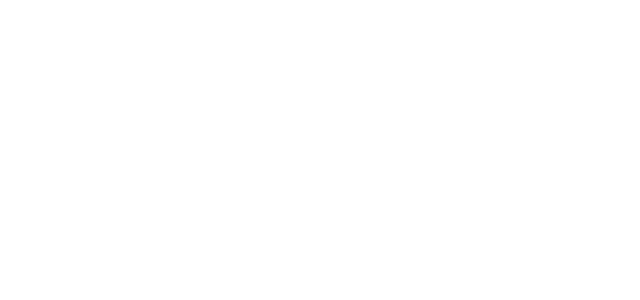
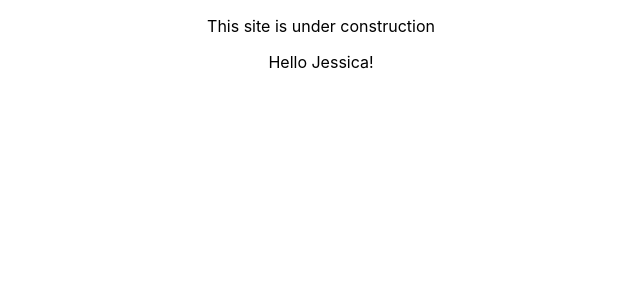
Before and after one commit to peschaefer/Portfolio, a React (Create React App) app: page / in a window 1280 px wide. Shown: the top 300 px of the page, without its empty margins (319-959 px from the left). Built offline with nearby package versions, Linux system fonts and the light colour scheme.

Commit message:
Test commit for hosting

```diff
--- a/src/App.js
+++ b/src/App.js
@@ -1,9 +1,10 @@
 import './App.css';
+import TestJess from "./components/TestJess";
 
 function App() {
   return (
     <div className="App">
-
+        <TestJess/>
     </div>
   );
 }
--- /dev/null
+++ b/src/components/TestJess.jsx
@@ -0,0 +1,12 @@
+import React from "react";
+
+const TestJess = () => {
+    return (
+        <header className={"site-header"}>
+            <p>This site is under construction</p>
+            <p>Hello Jessica!</p>
+        </header>
+    );
+};
+
+export default TestJess;
```
